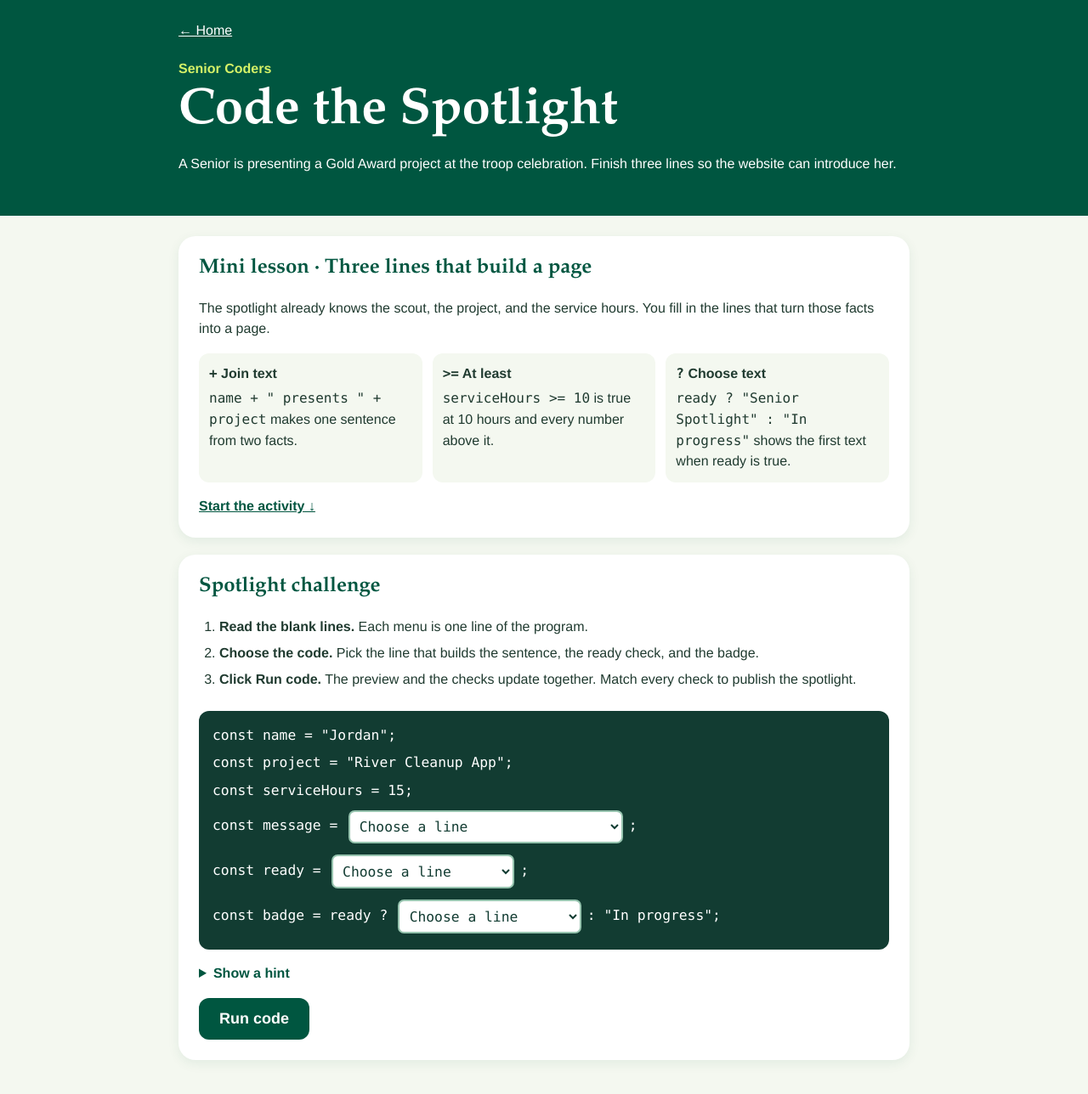
After one commit to mec56853-cell/girls-who-code-website, a Flask app: page /senior-game/ in a window 1280 px wide. The commit adds this page. Shown: the whole page at 85% size. Run offline with Flask 3, Linux system fonts and the light colour scheme.

Commit message:
Add Senior Spotlight game and fix badge completion

```diff
--- a/app.py
+++ b/app.py
@@ -27,6 +27,10 @@ def middle_game():
 def ambassadors_game():
     return render_template("ambassadors-game/play.html")
 
+@app.route("/senior-game/")
+def senior_game():
+    return render_template("senior-game/play.html")
+
 
 @app.route("/explore-careers/")
 def explore_careers():
--- a/scripts/build_static.py
+++ b/scripts/build_static.py
@@ -26,6 +26,7 @@ ROUTES = {
         "ambassadors-game/play.html",
         "ambassadors-game/index.html",
     ),
+    "senior_game": ("senior-game/play.html", "senior-game/index.html"),
     "explore_careers": ("explore-careers.html", "explore-careers/index.html"),
 }
 
--- a/scripts/validate_static.py
+++ b/scripts/validate_static.py
@@ -15,6 +15,7 @@ EXPECTED_PAGES = {
     Path("youngest-game/lesson/index.html"),
     Path("middle-game/index.html"),
     Path("ambassadors-game/index.html"),
+    Path("senior-game/index.html"),
     Path("explore-careers/index.html"),
 }
 REFERENCE = re.compile(r"(?:href|src|data-href)=[\"']([^\"']+)[\"']")
--- /dev/null
+++ b/static/senior-game/game.css
@@ -0,0 +1,206 @@
+* {
+    box-sizing: border-box;
+}
+
+[hidden] {
+    display: none !important;
+}
+
+body {
+    margin: 0;
+    background: var(--gs-background);
+    line-height: 1.55;
+}
+
+.shell {
+    width: min(100% - 2rem, 860px);
+    margin-inline: auto;
+}
+
+.activity-header {
+    background: var(--gs-forest);
+    color: var(--gs-white);
+    padding: 1.5rem 0 2rem;
+}
+
+.home-link {
+    color: inherit;
+}
+
+.track-label {
+    color: var(--gs-star);
+    font-weight: bold;
+    margin: 1.25rem 0 0;
+}
+
+h1 {
+    font-size: clamp(2.25rem, 7vw, 3.75rem);
+    line-height: 1.1;
+    margin: .35rem 0;
+}
+
+h2, h3 {
+    color: var(--gs-forest);
+    line-height: 1.2;
+    margin-top: 0;
+}
+
+main {
+    padding-block: 1.5rem 2.5rem;
+}
+
+.lesson {
+    margin-bottom: 1.25rem;
+}
+
+.lesson a, summary {
+    color: var(--gs-forest);
+    font-weight: bold;
+}
+
+.operators {
+    display: grid;
+    grid-template-columns: repeat(auto-fit, minmax(180px, 1fr));
+    gap: .75rem;
+}
+
+.operators div {
+    background: var(--gs-background);
+    border-radius: var(--button-radius);
+    padding: .75rem;
+}
+
+dt {
+    font-weight: bold;
+}
+
+dd {
+    margin: .25rem 0 0;
+}
+
+code {
+    font-family: ui-monospace, "SFMono-Regular", Menlo, Consolas, monospace;
+}
+
+.steps {
+    padding-inline-start: 1.5rem;
+    margin-block: 0 1.5rem;
+}
+
+.steps li + li {
+    margin-top: .4rem;
+}
+
+.editor {
+    background: #123c32;
+    color: var(--gs-white);
+    border-radius: var(--button-radius);
+    padding: 1rem;
+    margin: .5rem 0 1rem;
+    font-size: 1.02rem;
+}
+
+.editor div + div {
+    margin-top: .45rem;
+}
+
+select {
+    max-width: min(100%, 22rem);
+    margin: .2rem .15rem;
+    border: 2px solid #97c4af;
+    border-radius: .45rem;
+    padding: .45rem;
+    background: var(--gs-white);
+    color: #123c32;
+    font: inherit;
+    font-family: ui-monospace, "SFMono-Regular", Menlo, Consolas, monospace;
+    vertical-align: middle;
+}
+
+summary {
+    cursor: pointer;
+}
+
+.actions {
+    display: flex;
+    flex-wrap: wrap;
+    gap: .75rem;
+    margin-top: 1rem;
+}
+
+:focus-visible {
+    outline: 3px solid #137a51;
+    outline-offset: 4px;
+}
+
+.activity-header :focus-visible, .editor :focus-visible {
+    outline-color: var(--gs-star);
+}
+
+#feedback:empty {
+    margin: 0;
+}
+
+.spotlight {
+    margin-top: 1rem;
+    padding: 1rem 1.1rem;
+    border-radius: var(--card-radius);
+    background: var(--gs-background);
+    border: 2px solid #c7d9ce;
+}
+
+.spotlight h3 {
+    margin-bottom: .6rem;
+}
+
+.spotlight-kicker {
+    margin: 0 0 .35rem;
+    color: var(--gs-forest);
+    font-weight: bold;
+    letter-spacing: .02em;
+    text-transform: uppercase;
+    font-size: .8rem;
+}
+
+.spotlight .gs-highlight {
+    display: inline-block;
+    margin: 0 0 .35rem;
+}
+
+table {
+    width: 100%;
+    border-collapse: collapse;
+    font-size: .94rem;
+    text-align: left;
+    margin-top: 1rem;
+}
+
+caption {
+    text-align: left;
+    font-weight: bold;
+    padding-bottom: .35rem;
+}
+
+th, td {
+    border-bottom: 1px solid #c7d9ce;
+    padding: .45rem .35rem;
+    vertical-align: top;
+}
+
+.result-pass {
+    color: #005640;
+}
+
+.result-retry {
+    color: #922b26;
+}
+
+@media (max-width: 420px) {
+    .gs-card {
+        padding: 1rem;
+    }
+
+    .editor {
+        font-size: .875rem;
+    }
+}
--- /dev/null
+++ b/static/senior-game/game.js
@@ -0,0 +1,244 @@
+(function () {
+  const SPOTLIGHT = {
+    name: "Jordan",
+    project: "River Cleanup App",
+    serviceHours: 15,
+  };
+
+  const MESSAGE_OPTIONS = [
+    {
+      id: "presents",
+      code: 'name + " presents " + project',
+      build(name, project) {
+        return `${name} presents ${project}`;
+      },
+    },
+    {
+      id: "jammed",
+      code: "name + project",
+      build(name, project) {
+        return `${name}${project}`;
+      },
+    },
+    {
+      id: "word-only",
+      code: '"presents"',
+      build() {
+        return "presents";
+      },
+    },
+  ];
+
+  const READY_OPTIONS = [
+    {
+      id: "at-least-10",
+      code: "serviceHours >= 10",
+      check(hours) {
+        return hours >= 10;
+      },
+    },
+    {
+      id: "over-10",
+      code: "serviceHours > 10",
+      check(hours) {
+        return hours > 10;
+      },
+    },
+    {
+      id: "under-10",
+      code: "serviceHours < 10",
+      check(hours) {
+        return hours < 10;
+      },
+    },
+  ];
+
+  const BADGE_OPTIONS = [
+    { id: "spotlight", code: '"Senior Spotlight"', label: "Senior Spotlight" },
+    { id: "coming-soon", code: '"Coming soon"', label: "Coming soon" },
+    { id: "hours", code: "serviceHours", label: null },
+  ];
+
+  const CORRECT = {
+    message: "presents",
+    ready: "at-least-10",
+    badge: "spotlight",
+  };
+
+  const READY_CASES = [
+    { hours: 9, expected: false },
+    { hours: 10, expected: true },
+    { hours: 15, expected: true },
+  ];
+
+  function findById(options, id) {
+    return options.find((option) => option.id === id) || null;
+  }
+
+  function badgeText(option, hours, ready) {
+    if (!option) {
+      return "Choose a line";
+    }
+    if (!ready) {
+      return "In progress";
+    }
+    if (option.label == null) {
+      return String(hours);
+    }
+    return option.label;
+  }
+
+  function gradeSpotlight(choices) {
+    const message = findById(MESSAGE_OPTIONS, choices.message);
+    const ready = findById(READY_OPTIONS, choices.ready);
+    const badge = findById(BADGE_OPTIONS, choices.badge);
+    const sampleReady = ready ? ready.check(SPOTLIGHT.serviceHours) : false;
+
+    const rows = [
+      {
+        scenario: "Build the sentence",
+        expected: `${SPOTLIGHT.name} presents ${SPOTLIGHT.project}`,
+        actual: message
+          ? message.build(SPOTLIGHT.name, SPOTLIGHT.project)
+          : "Choose a line",
+      },
+      ...READY_CASES.map((item) => ({
+        scenario: `${item.hours} service hours`,
+        expected: item.expected ? "Ready" : "Not yet",
+        actual: ready ? (ready.check(item.hours) ? "Ready" : "Not yet") : "Choose a line",
+      })),
+      {
+        scenario: "Badge at 15 hours",
+        expected: "Senior Spotlight",
+        actual: badgeText(badge, SPOTLIGHT.serviceHours, sampleReady),
+      },
+    ];
+
+    const graded = rows.map((row) => ({
+      ...row,
+      passed: row.actual === row.expected,
+    }));
+
+    return {
+      passed: graded.every((row) => row.passed),
+      rows: graded,
+      preview: {
+        message: message
+          ? message.build(SPOTLIGHT.name, SPOTLIGHT.project)
+          : "Choose a sentence",
+        badge: badgeText(badge, SPOTLIGHT.serviceHours, sampleReady),
+        hours: SPOTLIGHT.serviceHours,
+      },
+    };
+  }
+
+  if (typeof module !== "undefined" && module.exports) {
+    module.exports = {
+      SPOTLIGHT,
+      MESSAGE_OPTIONS,
+      READY_OPTIONS,
+      BADGE_OPTIONS,
+      CORRECT,
+      gradeSpotlight,
+    };
+  }
+
+  if (typeof document === "undefined") {
+    return;
+  }
+
+  const challenge = document.getElementById("challenge");
+  const finished = document.getElementById("finished");
+  const messageSelect = document.getElementById("message");
+  const readySelect = document.getElementById("ready");
+  const badgeSelect = document.getElementById("badge");
+  const runButton = document.getElementById("run");
+  const replayButton = document.getElementById("replay");
+  const feedback = document.getElementById("feedback");
+  const preview = document.getElementById("preview");
+  const previewMessage = document.getElementById("preview-message");
+  const previewBadge = document.getElementById("preview-badge");
+  const previewHours = document.getElementById("preview-hours");
+  const results = document.getElementById("results");
+  const testRows = document.getElementById("test-rows");
+  const finishTitle = document.getElementById("finish-title");
+
+  function fillSelect(select, options) {
+    const placeholder = document.createElement("option");
+    placeholder.value = "";
+    placeholder.textContent = "Choose a line";
+    select.append(placeholder);
+    options.forEach((option) => {
+      const node = document.createElement("option");
+      node.value = option.id;
+      node.textContent = option.code;
+      select.append(node);
+    });
+  }
+
+  function resetActivity() {
+    messageSelect.value = "";
+    readySelect.value = "";
+    badgeSelect.value = "";
+    feedback.textContent = "";
+    preview.hidden = true;
+    results.hidden = true;
+    testRows.replaceChildren();
+    finished.hidden = true;
+    challenge.hidden = false;
+    messageSelect.focus();
+  }
+
+  function renderResult(result) {
+    preview.hidden = false;
+    previewMessage.textContent = result.preview.message;
+    previewBadge.textContent = result.preview.badge;
+    previewHours.textContent = `${result.preview.hours} service hours`;
+    results.hidden = false;
+    testRows.replaceChildren();
+
+    result.rows.forEach((row) => {
+      const tr = document.createElement("tr");
+      [row.scenario, row.expected, row.actual].forEach((value, index) => {
+        const cell = document.createElement(index === 0 ? "th" : "td");
+        if (index === 0) {
+          cell.scope = "row";
+        }
+        cell.textContent = value;
+        if (index === 2) {
+          cell.className = row.passed ? "result-pass" : "result-retry";
+        }
+        tr.append(cell);
+      });
+      testRows.append(tr);
+    });
+
+    if (result.passed) {
+      feedback.textContent = "All three lines work. Publishing the spotlight.";
+      challenge.hidden = true;
+      finished.hidden = false;
+      finishTitle.focus();
+      return;
+    }
+
+    feedback.textContent =
+      "A line still needs a change. Compare Expected with Your code, then run it again.";
+  }
+
+  fillSelect(messageSelect, MESSAGE_OPTIONS);
+  fillSelect(readySelect, READY_OPTIONS);
+  fillSelect(badgeSelect, BADGE_OPTIONS);
+  challenge.hidden = false;
+
+  runButton.addEventListener("click", () => {
+    renderResult(
+      gradeSpotlight({
+        message: messageSelect.value,
+        ready: readySelect.value,
+        badge: badgeSelect.value,
+      }),
+    );
+  });
+
+  replayButton.addEventListener("click", resetActivity);
+})();
--- /dev/null
+++ b/templates/senior-game/play.html
@@ -0,0 +1,106 @@
+<!DOCTYPE html>
+<html lang="en">
+<head>
+    <meta charset="UTF-8">
+    <meta name="viewport" content="width=device-width, initial-scale=1.0">
+    <title>Senior Coders | Code the Spotlight</title>
+    <link rel="icon" type="image/png" href="{{ url_for('static', filename='images/favicon.png') }}">
+    <link rel="stylesheet" href="{{ url_for('static', filename='brand.css') }}">
+    <link rel="stylesheet" href="{{ url_for('static', filename='senior-game/game.css') }}">
+    <script src="{{ url_for('static', filename='senior-game/game.js') }}" defer></script>
+</head>
+<body>
+    <header class="activity-header">
+        <div class="shell">
+            <a class="home-link" href="{{ url_for('home') }}">← Home</a>
+            <p class="track-label">Senior Coders</p>
+            <h1>Code the Spotlight</h1>
+            <p>A Senior is presenting a Gold Award project at the troop celebration. Finish three lines so the website can introduce her.</p>
+        </div>
+    </header>
+
+    <main class="shell">
+        <section class="gs-card lesson" aria-labelledby="lesson-title">
+            <h2 id="lesson-title">Mini lesson · Three lines that build a page</h2>
+            <p>The spotlight already knows the scout, the project, and the service hours. You fill in the lines that turn those facts into a page.</p>
+            <dl class="operators">
+                <div><dt><code>+</code> Join text</dt><dd><code>name + " presents " + project</code> makes one sentence from two facts.</dd></div>
+                <div><dt><code>&gt;=</code> At least</dt><dd><code>serviceHours &gt;= 10</code> is true at 10 hours and every number above it.</dd></div>
+                <div><dt><code>?</code> Choose text</dt><dd><code>ready ? "Senior Spotlight" : "In progress"</code> shows the first text when ready is true.</dd></div>
+            </dl>
+            <a href="#game-title">Start the activity ↓</a>
+        </section>
+
+        <section class="gs-card game" aria-labelledby="game-title">
+            <h2 id="game-title" tabindex="-1">Spotlight challenge</h2>
+            <ol class="steps">
+                <li><strong>Read the blank lines.</strong> Each menu is one line of the program.</li>
+                <li><strong>Choose the code.</strong> Pick the line that builds the sentence, the ready check, and the badge.</li>
+                <li><strong>Click Run code.</strong> The preview and the checks update together. Match every check to publish the spotlight.</li>
+            </ol>
+            <noscript><p>Enable JavaScript to finish the spotlight.</p></noscript>
+            <div id="challenge" hidden>
+                <div class="editor" aria-label="Spotlight program">
+                    <div><code>const name = "Jordan";</code></div>
+                    <div><code>const project = "River Cleanup App";</code></div>
+                    <div><code>const serviceHours = 15;</code></div>
+                    <div>
+                        <code>const message = </code>
+                        <select id="message" aria-label="Line that builds the spotlight sentence"></select>
+                        <code>;</code>
+                    </div>
+                    <div>
+                        <code>const ready = </code>
+                        <select id="ready" aria-label="Line that decides whether the project is ready"></select>
+                        <code>;</code>
+                    </div>
+                    <div>
+                        <code>const badge = ready ? </code>
+                        <select id="badge" aria-label="Badge to show when the project is ready"></select>
+                        <code> : "In progress";</code>
+                    </div>
+                </div>
+                <details id="hint">
+                    <summary>Show a hint</summary>
+                    <p>Join the name and the project with the word “presents” between them. Exactly 10 hours should count as ready. The badge text is Senior Spotlight.</p>
+                </details>
+                <div class="actions">
+                    <button class="gs-button" id="run" type="button">Run code</button>
+                </div>
+                <p id="feedback" role="status"></p>
+                <article class="spotlight" id="preview" hidden>
+                    <p class="spotlight-kicker">Troop page preview</p>
+                    <h3 id="preview-message"></h3>
+                    <p id="preview-badge" class="gs-highlight"></p>
+                    <p id="preview-hours"></p>
+                </article>
+                <div id="results" hidden>
+                    <table>
+                        <caption>What your program did</caption>
+                        <thead>
+                            <tr>
+                                <th scope="col">Check</th>
+                                <th scope="col">Expected</th>
+                                <th scope="col">Your code</th>
+                            </tr>
+                        </thead>
+                        <tbody id="test-rows"></tbody>
+                    </table>
+                </div>
+            </div>
+
+            <div id="finished" hidden>
+                <h3 id="finish-title" tabindex="-1">The Senior Spotlight is live</h3>
+                <article class="spotlight">
+                    <p class="spotlight-kicker">Troop page</p>
+                    <h3>Jordan presents River Cleanup App</h3>
+                    <p class="gs-highlight">Senior Spotlight</p>
+                    <p>15 service hours</p>
+                </article>
+                <p>You joined text with <code>+</code>, checked “at least” with <code>&gt;=</code>, and chose the badge the page should show.</p>
+                <button class="gs-button" id="replay" type="button">Try again</button>
+            </div>
+        </section>
+    </main>
+</body>
+</html>
```
Also changed, not shown: templates/index.html (+13 -0 lines), tests/senior_game.test.cjs (added, +52 -0 lines), .github/workflows/deploy-pages.yml, README.md.
